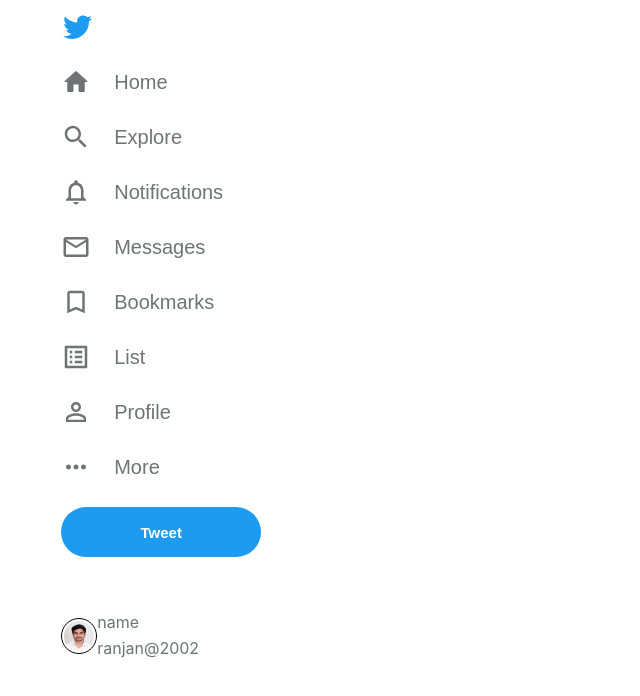
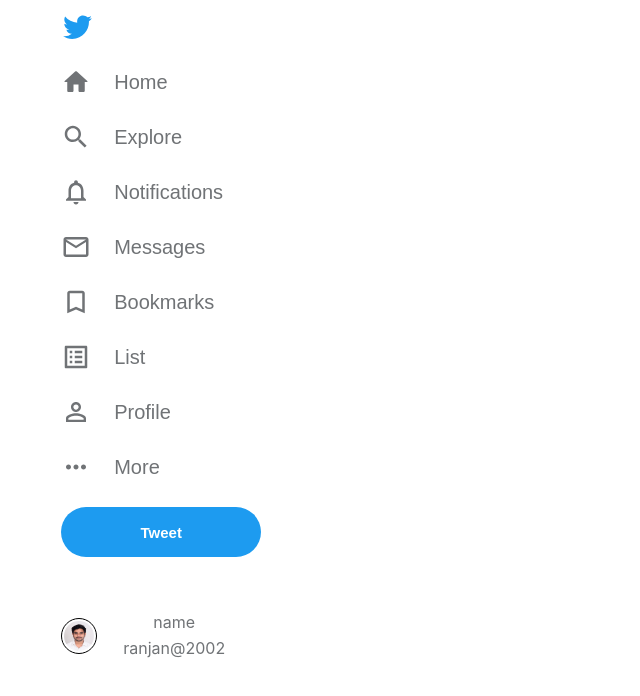
Before and after one commit to nitishVrma/Twitter-Clone, a React (Create React App) app: page / in a window 1280 px wide. Shown: the top 696 px of the page, without its empty margins (0-640 px from the left). Built offline with nearby package versions, Linux system fonts and the light colour scheme.

Commit message:
backend userSchema added

```diff
--- a/src/App.css
+++ b/src/App.css
@@ -1,5 +1,5 @@
 .App {
-  /* text-align: center; */
+  text-align: center;
 }
 
 .App-logo {
--- a/src/components/sidebar.js
+++ b/src/components/sidebar.js
@@ -10,7 +10,7 @@ import MoreHorizIcon from "@material-ui/icons/MoreHoriz";
 import styled from "styled-components";
 import profilepic from "../images/profilepic.jpeg";
 import { NavLink } from "react-router-dom";
-import Button from '@mui/material/Button';
+// import Button from '@mui/material/Button';
 
 
 const A = styled.div`
```
